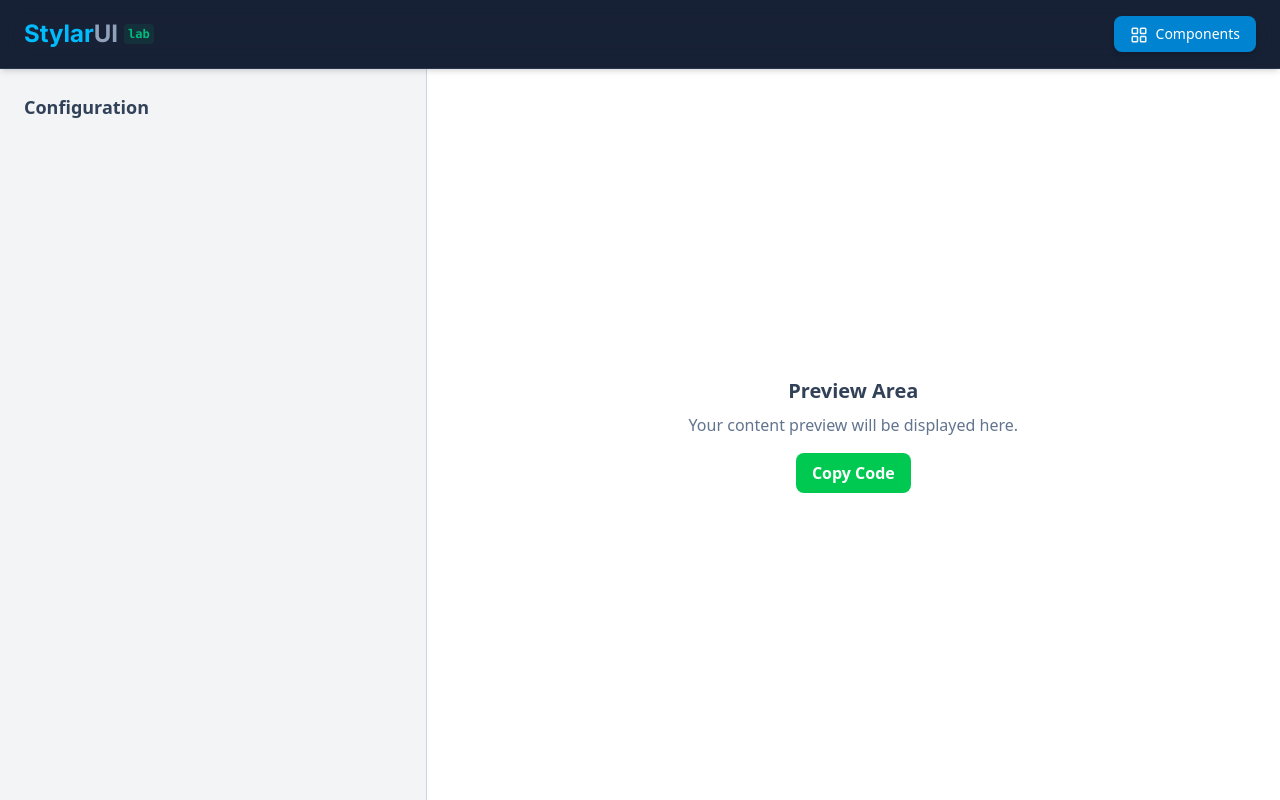
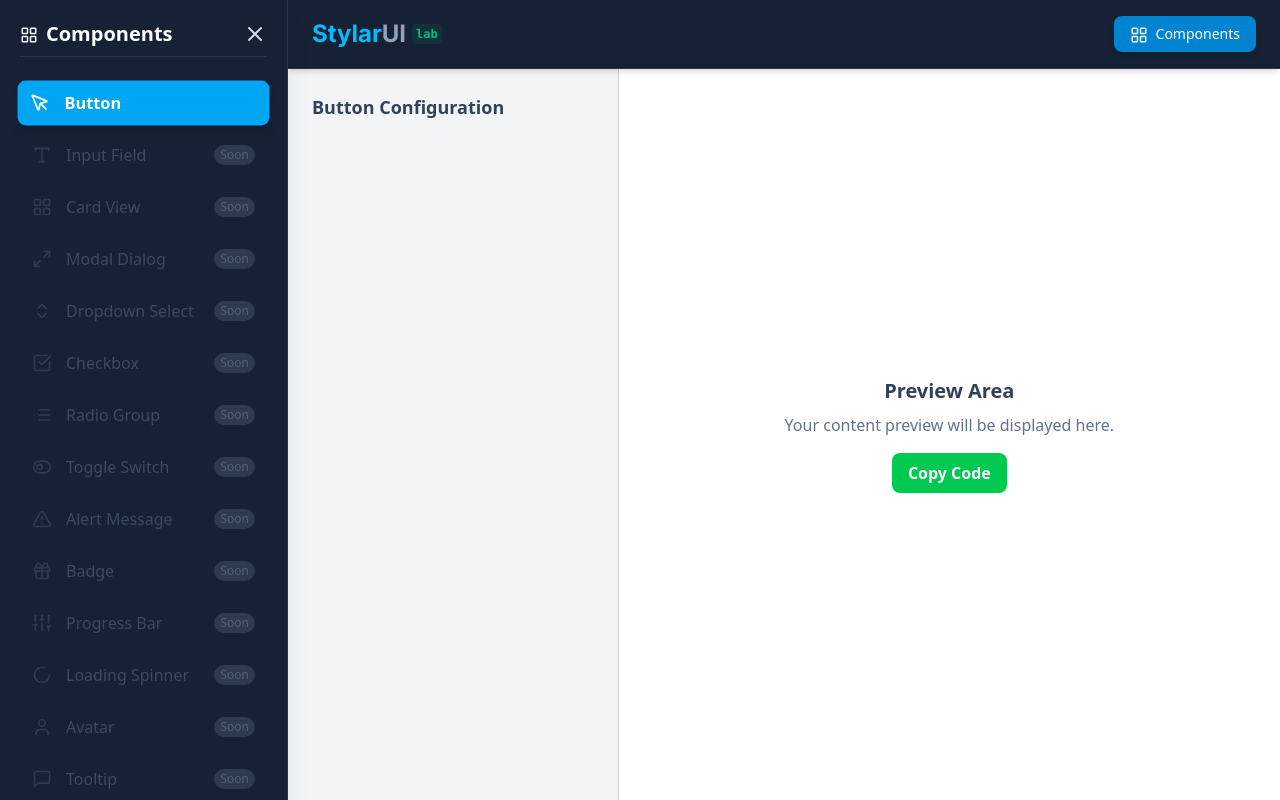
Before and after one commit to PranjalMantri/StylarUI-Lab, a React (Vite) app: page /playground in a window 1280 px wide. Built offline with nearby package versions, Linux system fonts and the light colour scheme.

Commit message:
feat: add scrollbar styes and setup basic zustand componentStore

```diff
--- a/package.json
+++ b/package.json
@@ -13,7 +13,9 @@
     "@tailwindcss/vite": "^4.1.7",
     "react": "^19.1.0",
     "react-dom": "^19.1.0",
-    "react-router-dom": "^7.6.0"
+    "react-router-dom": "^7.6.0",
+    "tailwind-scrollbar": "^4.0.2",
+    "zustand": "^5.0.5"
   },
   "devDependencies": {
     "@eslint/js": "^9.25.0",
--- /dev/null
+++ b/src/components/playground/ComponentConfiguration.tsx
@@ -0,0 +1,24 @@
+import type React from "react";
+
+interface ComponentConfigurationProps {
+  currentComponent: {
+    id: string;
+    name: string;
+    iconName: string;
+    disabled?: boolean;
+  };
+}
+
+const ComponentConfiguration: React.FC<ComponentConfigurationProps> = ({
+  currentComponent,
+}) => {
+  return (
+    <div className="p-6 w-1/3 flex-shrink-0 border-r border-slate-300">
+      <h3 className="text-lg font-semibold text-slate-700 mb-4">
+        {currentComponent.name} Configuration
+      </h3>
+    </div>
+  );
+};
+
+export default ComponentConfiguration;
--- a/src/components/playground/ComponentDrawer.tsx
+++ b/src/components/playground/ComponentDrawer.tsx
@@ -1,5 +1,6 @@
 import { LayoutGrid, X } from "lucide-react";
 import ComponentSelectButton from "../ui/ComponentSelectButton";
+import useComponentStore from "../../store/componentStore";
 
 interface ComponentDrawerProps {
   setIsDrawerOpen: (open: boolean) => void;
@@ -14,10 +15,13 @@ interface ComponentDrawerProps {
 const ComponentDrawer: React.FC<ComponentDrawerProps> = ({
   setIsDrawerOpen,
   components,
-}) => (
+}) => {
+  const { currentComponent } = useComponentStore();
+
+  return (
     <div className="fixed top-0 left-0 h-full z-50 w-64 sm:w-72 bg-slate-900  text-white shadow-xl">
       {/* Drawer content container */}
-    <div className="p-5 flex flex-col h-full bg-slate-800/60 backdrop-blur-md border-r border-slate-700/70 overflow-auto">
+      <div className="p-5 flex flex-col h-full bg-slate-800/60 backdrop-blur-md border-r border-slate-700/70 overflow-auto scrollbar scrollbar-w-1 scrollbar-thumb-sky-500 scrollbar-thumb-rounded-full">
         <div className="flex items-center justify-between mb-6 border-b pb-2 border-slate-700/70">
           <h2 className="text-xl font-semibold flex flex-row items-center gap-2">
             <LayoutGrid
@@ -37,7 +41,7 @@ const ComponentDrawer: React.FC<ComponentDrawerProps> = ({
             <ComponentSelectButton
               key={index}
               component={component}
-            selectedComponentId="button"
+              selectedComponentId={currentComponent.id}
             />
           ))}
         </div>
@@ -48,5 +52,6 @@ const ComponentDrawer: React.FC<ComponentDrawerProps> = ({
       </div>
     </div>
   );
+};
 
 export default ComponentDrawer;
--- a/src/index.css
+++ b/src/index.css
@@ -1,6 +1,10 @@
 @import url("https://fonts.googleapis.com/css2?family=Inter:ital,opsz,wght@0,14..32,100..900;1,14..32,100..900&display=swap");
 
 @import "tailwindcss";
+
+@plugin 'tailwind-scrollbar' {
+  nocompatible: true;
+}
 
 @theme {
   --font-inter: "Inter", "sans-serif";
--- a/src/pages/Playground.tsx
+++ b/src/pages/Playground.tsx
@@ -3,10 +3,13 @@ import { LayoutGrid } from "lucide-react";
 import { Link } from "react-router-dom";
 import ComponentDrawer from "../components/playground/ComponentDrawer";
 import { COMPONENTS } from "../constants/components";
+import ComponentConfiguration from "../components/playground/ComponentConfiguration";
+import useComponentStore from "../store/componentStore";
 
 export default function Playground() {
-  const [isDrawerOpen, setIsDrawerOpen] = useState(false);
+  const [isDrawerOpen, setIsDrawerOpen] = useState(true);
   const [isMobile, setIsMobile] = useState(false);
+  const { currentComponent } = useComponentStore();
 
   useEffect(() => {
     const handleResize = () => {
@@ -65,11 +68,7 @@ export default function Playground() {
       <div className="flex flex-1 bg-gray-100">
         <div className="flex flex-col-reverse sm:flex-row w-full flex-1 overflow-auto">
           {/* Configuration Column */}
-          <div className="p-6 w-1/3 flex-shrink-0 border-r border-slate-300">
-            <h3 className="text-lg font-semibold text-slate-700 mb-4">
-              Configuration
-            </h3>
-          </div>
+          <ComponentConfiguration currentComponent={currentComponent} />
 
           {/* Preview Column */}
           <div className="p-6 bg-white flex-1">
--- /dev/null
+++ b/src/store/componentStore.ts
@@ -0,0 +1,23 @@
+import { create } from "zustand";
+
+interface ComponentStore {
+  currentComponent: {
+    id: string;
+    name: string;
+    iconName: string;
+    disabled?: boolean;
+  };
+  setCurrentComponent: (component: {
+    id: string;
+    name: string;
+    iconName: string;
+    disabled?: boolean;
+  }) => void;
+}
+
+const useComponentStore = create<ComponentStore>((set) => ({
+  currentComponent: { id: "button", name: "Button", iconName: "MousePointer" },
+  setCurrentComponent: (component) => set({ currentComponent: component }),
+}));
+
+export default useComponentStore;
```
Also changed, not shown: 1 other file (tests, documents, lock files or other folders). Lines whose indentation alone changed are shown as unchanged.
